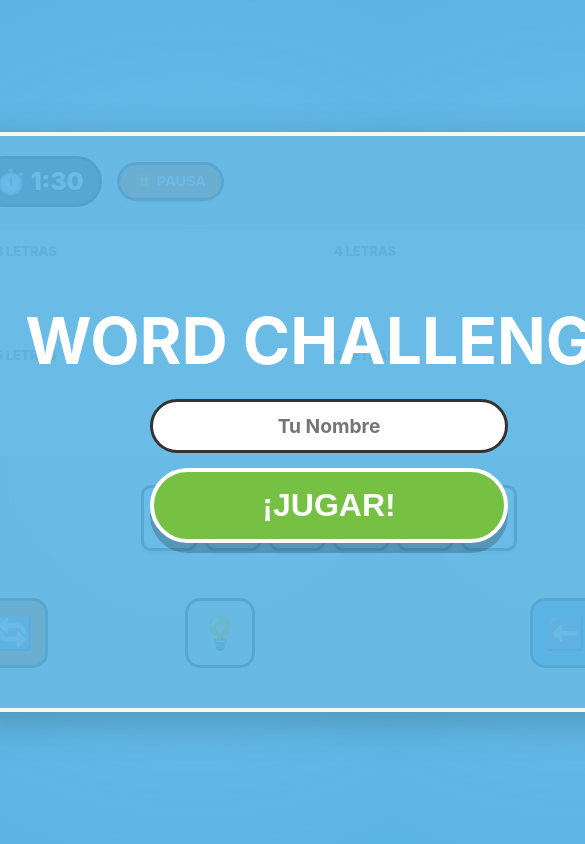
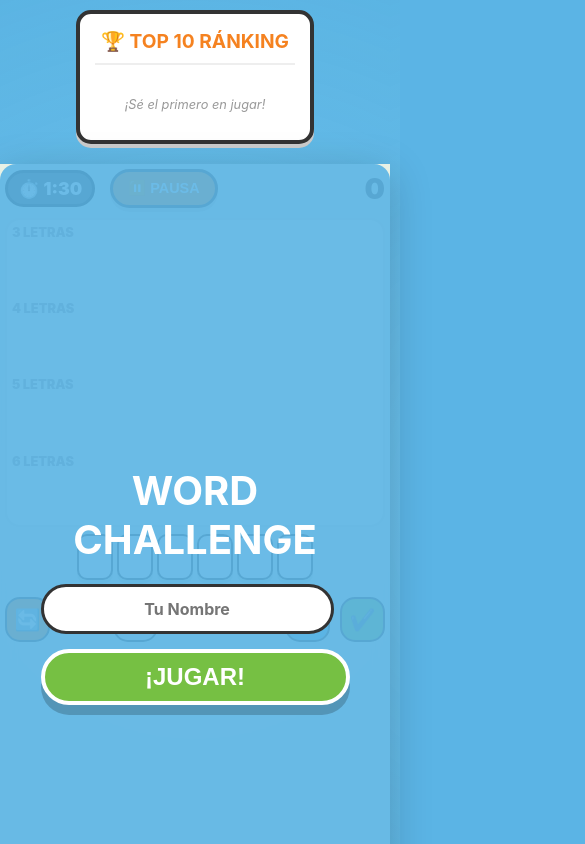
Before and after one commit to YeahRooster/word-challenge-game, a React (Vite) app: page / in a window 390 px wide. Shown: the top 844 px of the page, 585 px wide, since content can reach past the window. Built offline with nearby package versions, Linux system fonts and the light colour scheme.

Commit message:
Actualizacion

```diff
--- a/index.html
+++ b/index.html
@@ -1,12 +1,15 @@
 <!DOCTYPE html>
 <html lang="es">
+
 <head>
   <meta charset="UTF-8" />
-    <meta name="viewport" content="width=device-width, initial-scale=1.0" />
+  <meta name="viewport" content="width=device-width, initial-scale=1.0, maximum-scale=1.0, user-scalable=no" />
   <title>Word Challenge - Playfish Remake</title>
 </head>
+
 <body>
   <div id="root"></div>
   <script type="module" src="/src/main.jsx"></script>
 </body>
+
 </html>
--- a/src/components/GameBoard.css
+++ b/src/components/GameBoard.css
@@ -43,6 +43,15 @@ body {
     padding: 20px;
 }
 
+@media (max-width: 900px) {
+    .pf-main-layout {
+        flex-direction: column;
+        align-items: center;
+        padding: 10px;
+        gap: 20px;
+    }
+}
+
 .game-container {
     position: relative;
     width: 750px;
@@ -57,6 +66,19 @@ body {
     flex-direction: column;
     padding: 20px;
     box-sizing: border-box;
+    transition: width 0.3s, height 0.3s;
+}
+
+@media (max-width: 800px) {
+    .game-container {
+        width: 100vw;
+        height: 100vh;
+        max-width: none;
+        min-height: 100vh;
+        border-radius: 0;
+        border: none;
+        padding: 5px;
+    }
 }
 
 .pf-input {
@@ -140,6 +162,21 @@ body {
     color: #333;
 }
 
+@media (max-width: 500px) {
+    .pf-timer-container {
+        font-size: 1.1rem;
+        padding: 5px 10px;
+    }
+
+    .pf-score-container {
+        font-size: 1.8rem;
+    }
+
+    .pf-header {
+        margin-bottom: 10px;
+    }
+}
+
 /* Discovery Grid */
 .pf-discovery-area {
     flex: 1;
@@ -173,6 +210,25 @@ body {
     flex-wrap: wrap;
     gap: 8px;
     margin-bottom: 10px;
+}
+
+@media (max-width: 500px) {
+    .pf-discovery-area {
+        grid-template-columns: 1fr;
+        max-height: 35vh;
+        padding: 5px;
+    }
+
+    .pf-word-box.found {
+        font-size: 0.8rem;
+        padding: 2px 4px;
+        letter-spacing: 1px;
+    }
+
+    .pf-letter-slot {
+        width: 6px;
+        height: 10px;
+    }
 }
 
 .pf-word-box {
@@ -333,6 +389,46 @@ body {
 .pf-letters-wrap {
     display: flex;
     gap: 12px;
+}
+
+@media (max-width: 500px) {
+    .pf-letters-wrap {
+        gap: 4px;
+        flex-wrap: wrap;
+        justify-content: center;
+    }
+
+    .pf-letter-tile {
+        width: 42px;
+        height: 52px;
+        font-size: 1.6rem;
+        box-shadow: 0 3px 0 #ccc;
+        border-width: 2px;
+    }
+
+    .pf-guess-slot {
+        width: 32px;
+        height: 42px;
+        font-size: 1.3rem;
+        border-width: 2px;
+    }
+
+    .pf-side-btn {
+        width: 45px;
+        height: 45px;
+        font-size: 1.3rem;
+        border-width: 2px;
+    }
+
+    .pf-guess-display {
+        height: 50px;
+        padding: 5px 0;
+        gap: 4px;
+    }
+
+    .pf-letters-controls {
+        padding: 10px 0;
+    }
 }
 
 .pf-letter-tile {
@@ -535,3 +631,25 @@ body {
     cursor: pointer;
     box-shadow: 0 10px 0 rgba(0, 0, 0, 0.2);
 }
+
+@media (max-width: 500px) {
+    .pf-overlay h2 {
+        font-size: 2.5rem;
+        text-align: center;
+        padding: 0 10px;
+    }
+
+    .pf-overlay p {
+        font-size: 1.5rem;
+    }
+
+    .pf-restart-btn {
+        font-size: 1.5rem;
+        padding: 10px 30px;
+    }
+
+    .pf-input {
+        width: 80%;
+        font-size: 1rem;
+    }
+}
--- a/src/components/Leaderboard.css
+++ b/src/components/Leaderboard.css
@@ -1,3 +1,22 @@
+.leaderboard-container {
+    width: 250px;
+    background: rgba(255, 255, 255, 0.9);
+    backdrop-filter: blur(10px);
+    border-radius: 20px;
+    padding: 20px;
+    box-shadow: 0 10px 30px rgba(0, 0, 0, 0.1);
+    border: 3px solid #fff;
+}
+
+@media (max-width: 900px) {
+    .leaderboard-container {
+        width: 100%;
+        max-width: 400px;
+        order: 2;
+        /* Ponerlo debajo del juego en móvil */
+    }
+}
+
 .pf-leaderboard {
     background: white;
     border: 4px solid #333;
```
Also changed, not shown: 1 other file (tests, documents, lock files or other folders). Lines whose indentation alone changed are shown as unchanged.
